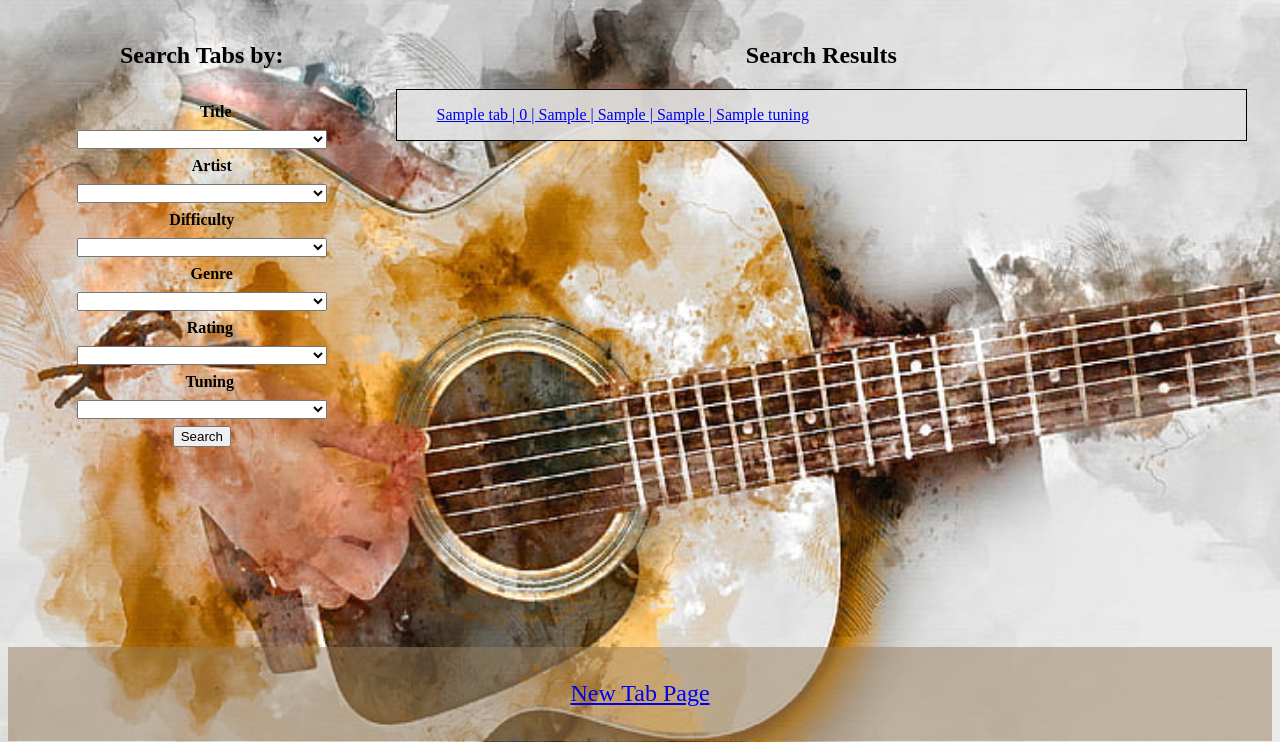
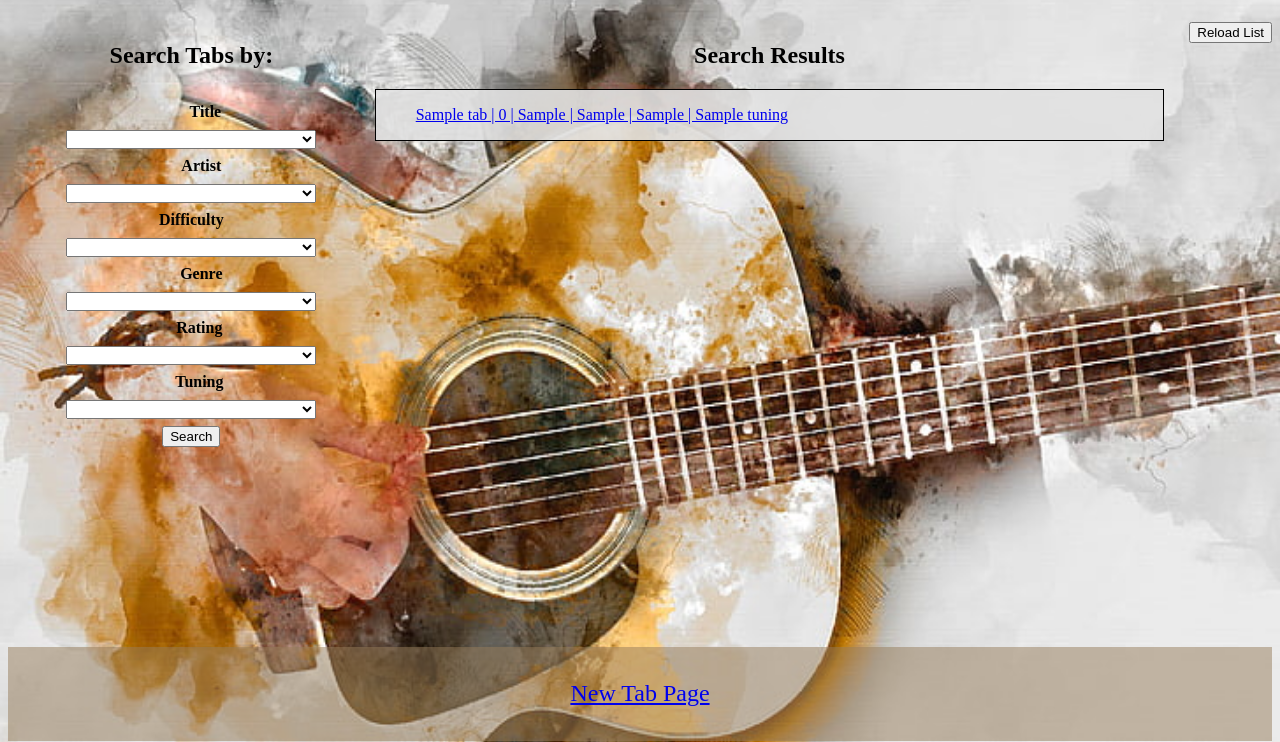
Before and after one commit to jaybabel/guitar-tab-app-2, a Node server app: page /tabs/ in a window 1280 px wide. Shown: the part 58-800 px from the top of the page. Run offline with Node 20, Linux system fonts and the light colour scheme; tables that the repository leaves empty hold one stand-in row (values such as "Sample post"); some libraries are stand-ins or nearby versions.

Commit message:
Added a reload button to refreshindex page mainly for dev

```diff
--- a/controllers/tabs.js
+++ b/controllers/tabs.js
@@ -104,7 +104,7 @@ const search = (req, res) => {
                 where:
                 { tabTitle: req.body.tabTitle },
             }).then((tabs) => {
- //       console.log(" ================== found Tab =======", tabs);
+ //     console.log(" ================== found Tab =======", tabs);
         res.render("index.ejs", {
             tabs: tabs,
             artists: artists,
--- a/views/index.ejs
+++ b/views/index.ejs
@@ -93,7 +93,9 @@
             </div>
         </div>
         <br><br>
-
+        <form action="/" method="GET">
+            <input type="submit" value="Reload List"/>
+        </form>
     </main>
     <footer>
         <a href="/tabs/new">New Tab Page</a>
```
